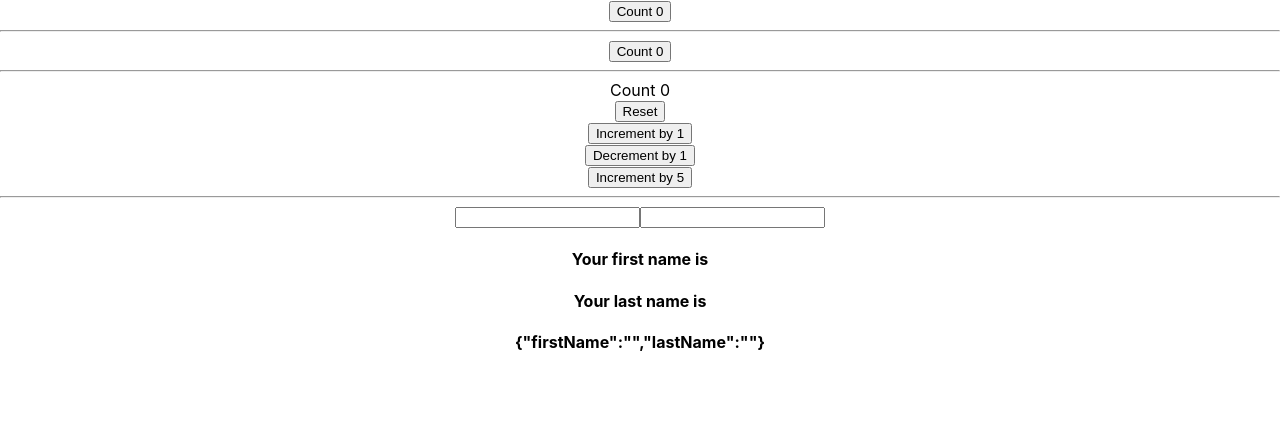
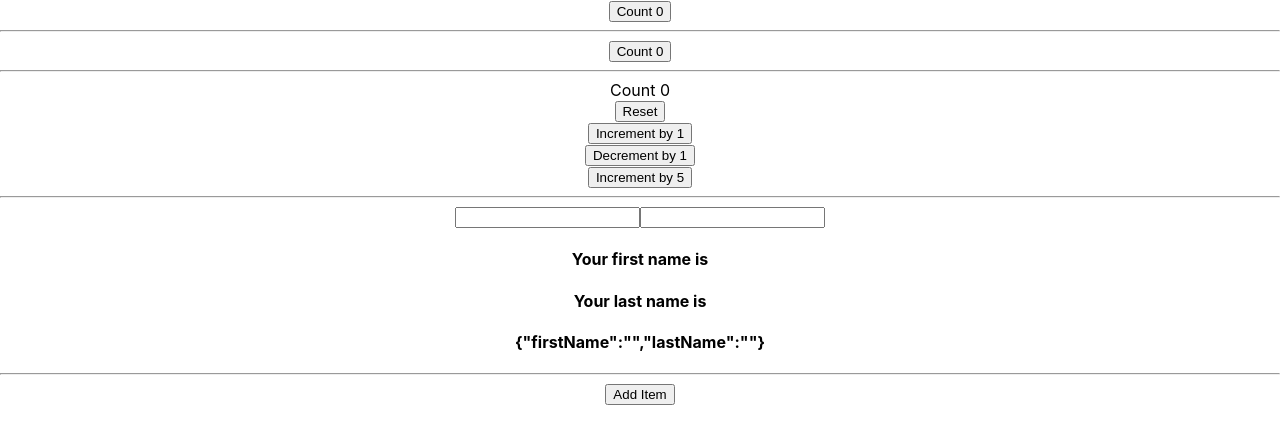
Before and after one commit to avadhutthorat/hooks-complete-guide, a React (Create React App) app: page / in a window 1280 px wide. Shown: the top 444 px of the page. Built offline with nearby package versions, Linux system fonts and the light colour scheme.

Commit message:
useState with array

```diff
--- a/src/App.js
+++ b/src/App.js
@@ -4,6 +4,7 @@
 import HookCounter from "./components/hook-counter";
 import HookCounterOne from "./components/hook-counter-one";
 import HookCounterTwo from "./components/hook-counter-two";
+import HookCounterThree from "./components/hook-counter-three";
 
 function App() {
   return (
@@ -15,6 +16,8 @@
       <HookCounterOne />
       <hr />
       <HookCounterTwo />
+      <hr />
+      <HookCounterThree />
     </div>
   );
 }
--- /dev/null
+++ b/src/components/hook-counter-three.js
@@ -0,0 +1,22 @@
+import React, { useState } from "react";
+
+const HookCounterThree = () => {
+  const [items, setItems] = useState([]);
+  const addItem = () => {
+    setItems([
+      ...items,
+      {
+        id: items.length,
+        value: Math.floor(Math.random() * 10) + 1
+      }
+    ]);
+  };
+  return (
+    <div>
+      <button onClick={addItem}>Add Item</button>
+      {items && items.map(item => <li key={item.id}>Value : {item.value}</li>)}
+    </div>
+  );
+};
+
+export default HookCounterThree;
```
